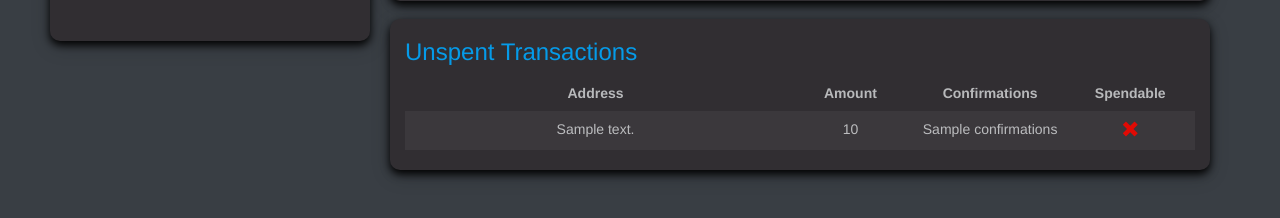
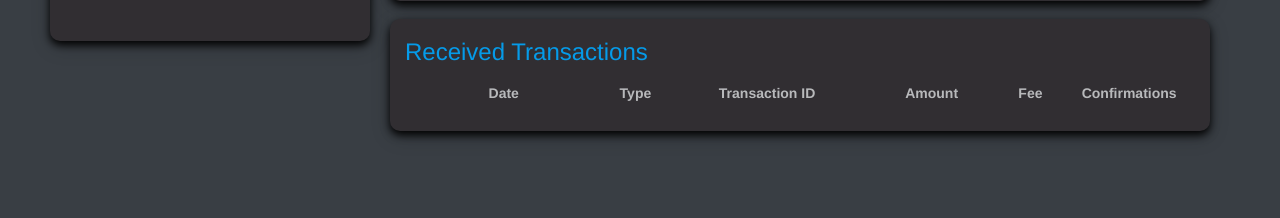
Before and after one commit to SSUgaya/qtum-ui, a Flask app: template templates/receive.html in a window 1280 px wide. Shown: the part 393-611 px from the top of the page. Run offline with Flask 2, Linux system fonts and the light colour scheme; the template is opened without the code that fills it: values that come from a table or form of the project are taken from there, most other values are stand-ins (such as "Sample title", 1, 10 or a date in 2020); lists and menus that the app fills with data are empty; some libraries are stand-ins or nearby versions.

Commit message:
Changed transaction tables for send and receive templates

```diff
--- a/app.py
+++ b/app.py
@@ -73,7 +73,7 @@ def last_sent_tx():
     return all_sent
 
 def get_unspent():
-    p = os.popen('/users/Boss/qtum-wallet/bin/qtum-cli listunspent 1 100').read()
+    p = os.popen('/users/Boss/qtum-wallet/bin/qtum-cli listunspent 1').read()
     parsed_json = json.loads(p)
     return parsed_json
 
@@ -147,11 +147,13 @@ def send():
 
 @app.route('/receive')
 def receive():
+    date = time
     form = NewAddressForm()
-    return render_template('receive.html', get_address=get_address(), account_add=get_account_addresses(), get_block=get_block(), info_output=get_info(), stake_output=get_stake(), stake_time=get_time(), **locals())
+    return render_template('receive.html', get_received=get_last_tx(), get_address=get_address(), account_add=get_account_addresses(), get_block=get_block(), info_output=get_info(), stake_output=get_stake(), stake_time=get_time(), **locals())
 
 @app.route('/new_address', methods=['POST'])
 def new_address():
+    date = time
     form = NewAddressForm()
     if form.validate_on_submit():
         account_address = form.account_address.data
@@ -168,9 +170,9 @@ def new_address():
                 return redirect(url_for('receive'))
             result = str(out,'utf-8')
             flash(result, 'msg')
-            return render_template('receive.html', form=form, qrcode_reposnse=qrcode_format(result, requested_amount, account_name, message), get_address=get_address(), account_add=get_account_addresses(), get_block=get_block(), info_output=get_info(), stake_output=get_stake(), stake_time=get_time())
+            return render_template('receive.html', date=time, get_received=get_last_tx(), form=form, qrcode_reposnse=qrcode_format(result, requested_amount, account_name, message), get_address=get_address(), account_add=get_account_addresses(), get_block=get_block(), info_output=get_info(), stake_output=get_stake(), stake_time=get_time())
     flash(account_address, 'msg')
-    return render_template('receive.html', form=form, qrcode_reposnse=qrcode_format(account_address, requested_amount, account_name, message), get_address=get_address(), account_add=get_account_addresses(), get_block=get_block(), info_output=get_info(), stake_output=get_stake(), stake_time=get_time())
+    return render_template('receive.html', date=time, get_received=get_last_tx(), form=form, qrcode_reposnse=qrcode_format(account_address, requested_amount, account_name, message), get_address=get_address(), account_add=get_account_addresses(), get_block=get_block(), info_output=get_info(), stake_output=get_stake(), stake_time=get_time())
 
 @app.route('/transaction')
 def transaction():
--- a/templates/receive.html
+++ b/templates/receive.html
@@ -62,37 +62,43 @@
           {% endfor %}
           {% else %}
           <div class="qrcode-img col-md-3">
-            <img  src="{{ qrcode('qtum:%s?amount=&label=&message=' % get_address, box_size=4, border=1, error_correction='L', back_color='#312e32', fill_color='#059be9') }}" width="160" height="160" class="img-thumbnail" alt="Cinque Terre">
+            <img  src="{{ qrcode('qtum:%s?amount=&label=&message=' % get_address, box_size=4, border=1, error_correction='L') }}" width="160" height="160" class="img-thumbnail" alt="Cinque Terre">
           </div>
             <small id="new-address" class="col-md-12">Current Address: {{ get_address }}</small>
         {% endif %}
       {% endwith %}
     </div>
   <div class="transactions-index col-md-12">
-    <h3>Unspent Transactions</h3>
-    <table id="table-unspent" class="table table-striped">
+    <h3>Received Transactions</h3>
+    <table class="table table-striped">
       <thead>
         <tr>
-          <th class="text-center col-sm-6">Address</th>
+          <th class="text-center col-sm-3">Date</th>
+          <th class="text-center col-sm-1">Type</th>
+          <th class="text-center col-sm-3">Transaction ID</th>
           <th class="text-center col-sm-2">Amount</th>
+          <th class="text-center col-sm-1">Fee</th>
           <th class="text-center col-sm-2">Confirmations</th>
-          <th class="text-center col-sm-2">Spendable</th>
         </tr>
       </thead>
       <tbody>
-        {% for unspent in get_unspent %}
-        <tr>
-            <td align="center">{{ unspent.address }}</td>
-            <td align="center">{{ unspent.amount }}</td>
-            <td align="center">{{ unspent.confirmations }}</td>
-          <td align="center">
-          {% if unspent.spendable == true %}
-              <span class="glyphicon glyphicon-ok green-unspent"></span>
-          {% else %}
-              <span class="glyphicon glyphicon-remove red-unspent"></span>
+        {% for tx in get_received %}
+          {% if tx.category == "receive" %}
+          <tr>
+            <td align="left"><a href="https://explorer.qtum.org/tx/{{tx.txid}}" target="_blank">{{ date.strftime('%B %d %Y %I:%M%p %Z', date.localtime(tx.time)) }}</a></td>
+            <td align="center">
+              <span class="glyphicon glyphicon-download green"></span>
+            </td>
+            <td id="table_padding" align="center" class="text"><span>{{ tx.txid }}</span></td>
+            <td id="table_padding" align="center">{{ tx.amount }}</td>
+            {% if tx.fee == nil %}
+              <td id="table_padding" align="center">0.0000</td>
+            {% else %}
+              <td id="table_padding" align="center">{{ tx.fee }}</td>
+            {% endif %}
+            <td id="table_padding" align="center">{{ tx.confirmations }}</td>
+          </tr>
           {% endif %}
-          </td>
-        </tr>
         {% endfor %}
       </tbody>
     </table>
```
Also changed, not shown: templates/send.html (+14 -26 lines), templates/settings.html (+2 -5 lines).
